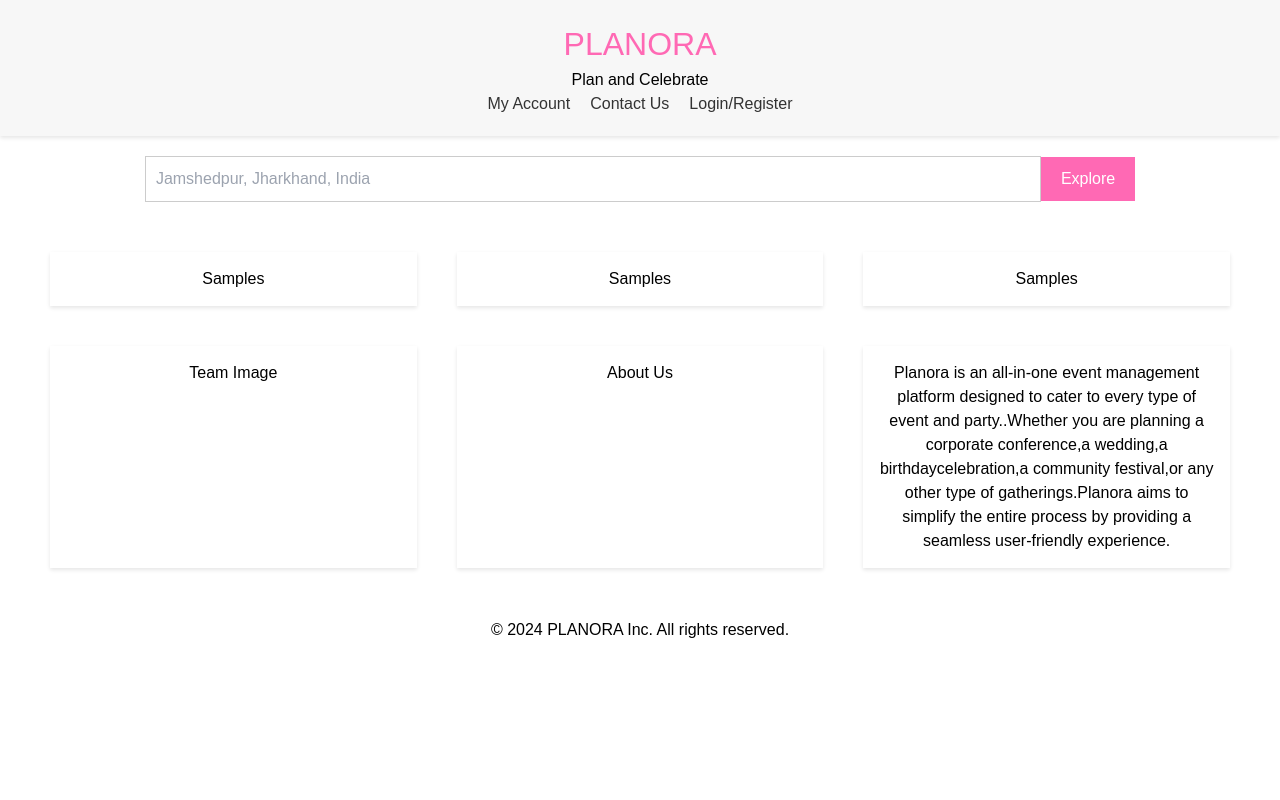
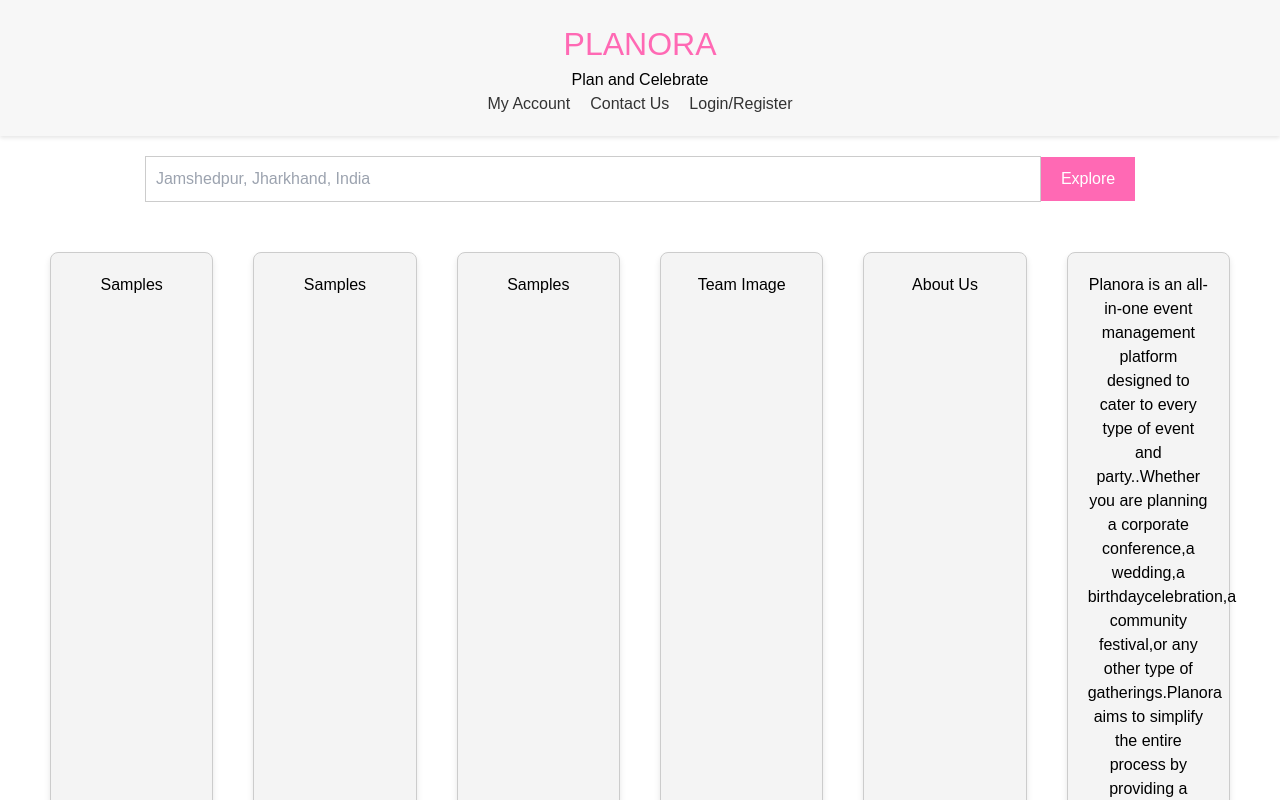
Before and after one commit to YashGupta4115/Event-Management-System, a React (Create React App) app: page /app2 in a window 1280 px wide. Shown: the top 800 px of the page. Built offline with nearby package versions, Linux system fonts and the light colour scheme.

Commit message:
horizontally

```diff
--- a/src/User/App2.css
+++ b/src/User/App2.css
@@ -1,13 +1,33 @@
 
-    .app2-content-sections {
+    /*.app2-content-sections {
         display: grid;
         grid-template-columns: repeat(3, 1fr);
         gap: 20px;
         margin: 20px;
         padding: 20px;
         /* background-image: url('https://images.unsplash.com/photo-1653821355736-0c2598d0a63e?fm=jpg&q=60&w=3000&ixlib=rb-4.0.3&ixid=M3wxMjA3fDB8MHxzZWFyY2h8Nnx8ZXZlbnQlMjBwbGFubmluZ3xlbnwwfHwwfHx8MA%3D%3D'); Replace with the actual image URL */
+       /* background-size: cover;
+        background-position: center;
+        background-repeat: no-repeat;
+        border-radius: 10px;
+      }*/
+      .app2-content-sections {
+        display: grid; /* Use grid layout */
+        grid-template-columns: repeat(auto-fit, minmax(150px, 1fr)); /* Responsive grid */
+        gap: 20px; /* Space between cards */
+        margin: 20px;
+        padding: 20px;
         background-size: cover;
         background-position: center;
         background-repeat: no-repeat;
         border-radius: 10px;
       }
+
+      .card {
+        background-color: #f4f4f4;
+        border: 1px solid #ccc;
+        border-radius: 8px;
+        padding: 20px;
+        text-align: center;
+        box-shadow: 0px 4px 6px rgba(0, 0, 0, 0.1);
+      }
```
Also changed, not shown: src/User/App2.js (+49 -0 lines).
